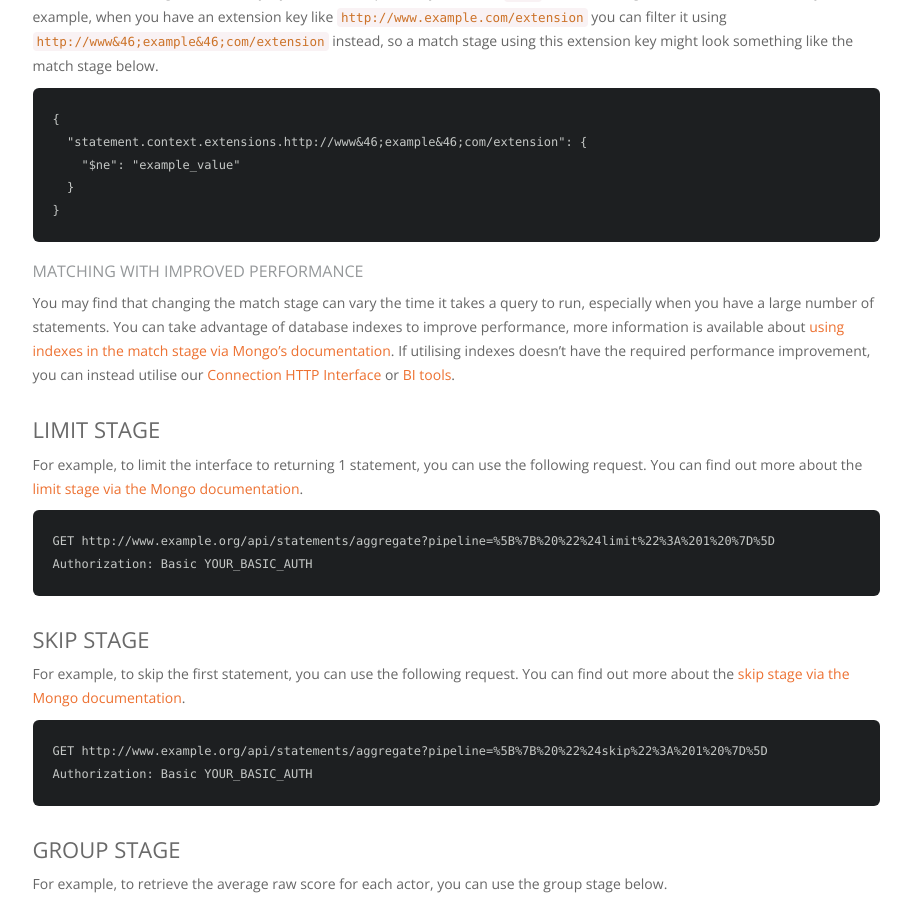
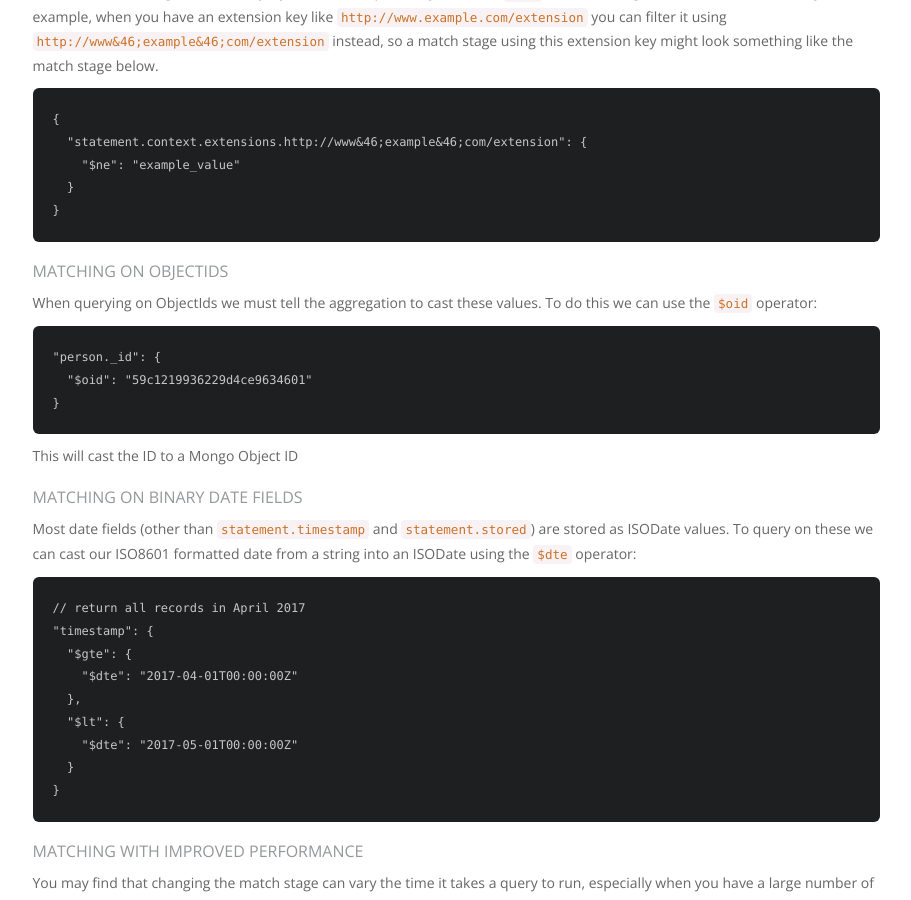
Before and after one commit to LearningLocker/docs, a Jekyll site: the page built from src/http-aggregation.md, in a window 1280 px wide and 900 px high, scrolled down 4179 px. Shown: the whole window, without its empty margins (330-1241 px from the left). Built offline with Jekyll 4.4.1, drawn with Linux system fonts in a browser that asks for light colours; nearby versions of some CDN libraries; our own code applies the rules of GitHub Pages for plain Markdown files.

Commit message:
Update http-aggregation.md

````diff
--- a/src/http-aggregation.md
+++ b/src/http-aggregation.md
@@ -145,6 +145,33 @@ Note that when using extension keys, you need to replace any dots with `&46;` be
 }
 ```
 
+#### Matching on ObjectIds
+When querying on ObjectIds we must tell the aggregation to cast these values. To do this we can use the `$oid` operator:
+
+```
+"person._id": {
+  "$oid": "59c1219936229d4ce9634601"
+}
+```
+
+This will cast the ID to a Mongo Object ID
+
+#### Matching on binary date fields
+Most date fields (other than `statement.timestamp` and `statement.stored`) are stored as ISODate values. To query on these we can cast our ISO8601 formatted date from a string into an ISODate using the `$dte` operator:
+
+```
+// return all records in April 2017
+"timestamp": {
+  "$gte": {
+    "$dte": "2017-04-01T00:00:00Z"
+  },
+  "$lt": {
+    "$dte": "2017-05-01T00:00:00Z"
+  }
+}
+```
+
+
 #### Matching With Improved Performance
 You may find that changing the match stage can vary the time it takes a query to run, especially when you have a large number of statements. You can take advantage of database indexes to improve performance, more information is available about [using indexes in the match stage via Mongo's documentation](https://docs.mongodb.com/manual/core/aggregation-pipeline/#pipeline-operators-and-indexes). If utilising indexes doesn't have the required performance improvement, you can instead utilise our [Connection HTTP Interface](../http-connection) or [BI tools](../guides-retrieving).
 
````
